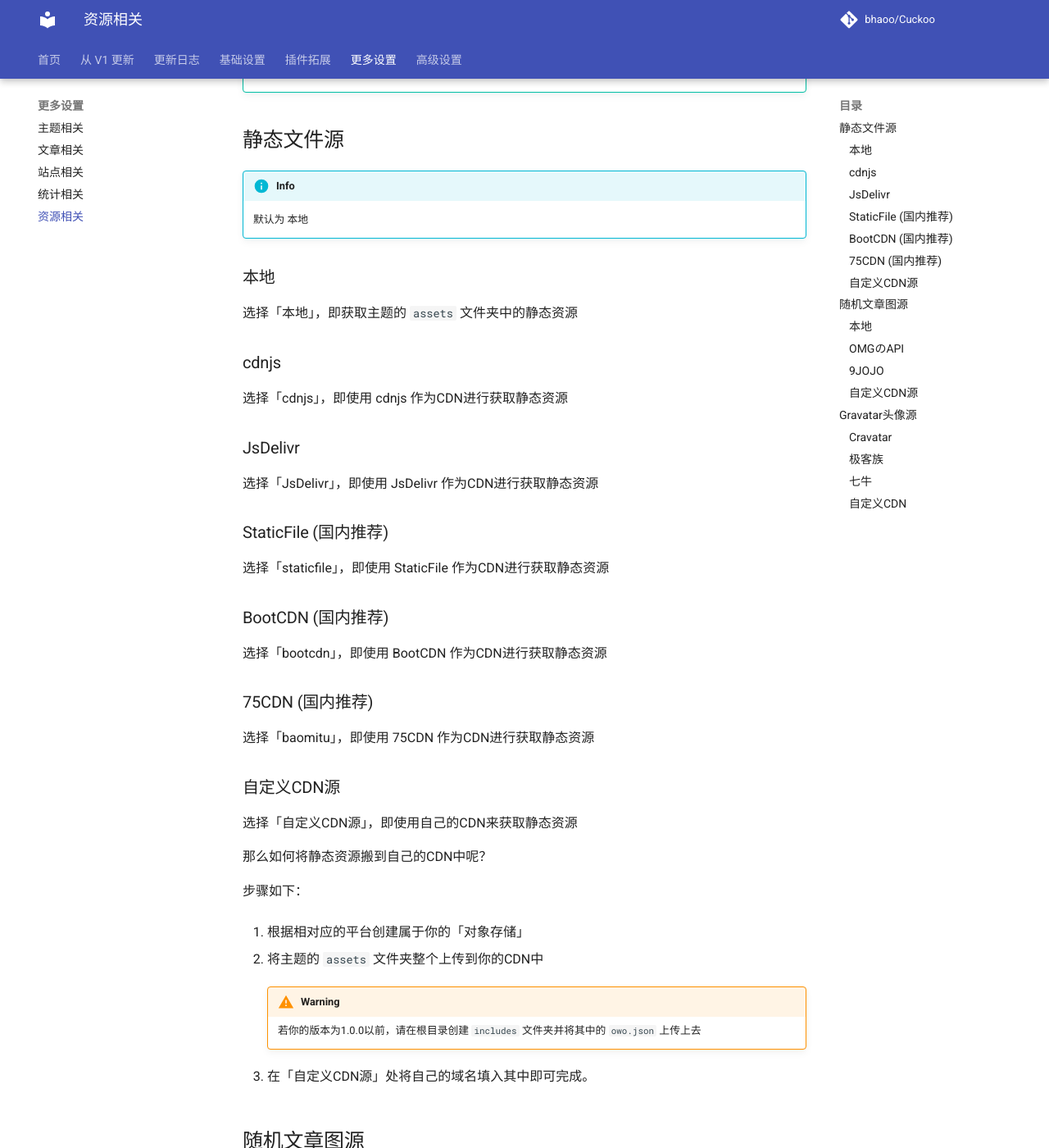
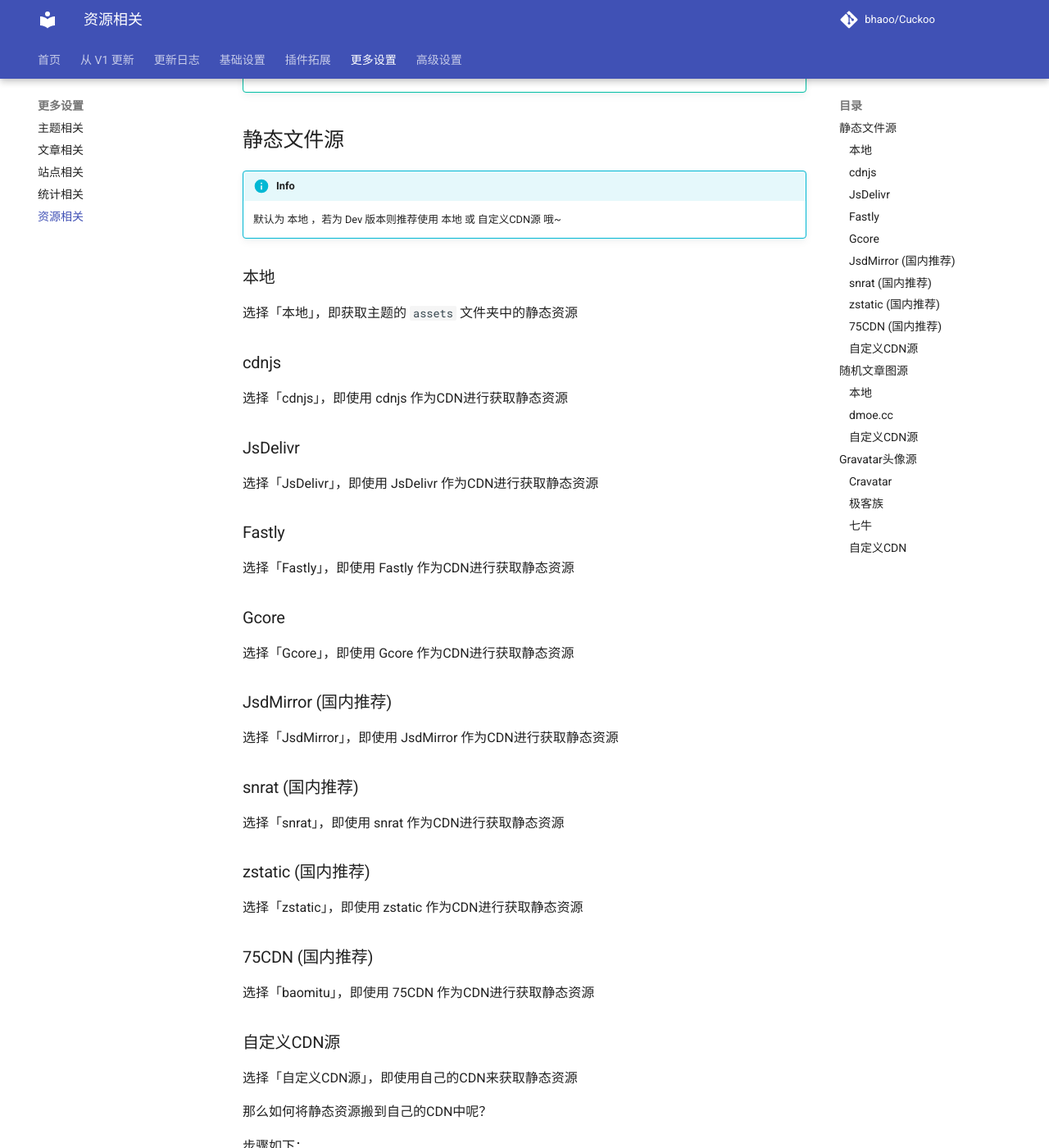
Before and after one commit to bhaoo/Cuckoo-Docs, an MkDocs documentation site: the page built from docs/更多设置/资源相关.md, in a window 1280 px wide and 1400 px high, scrolled down 232 px. Shown: the whole window at 82% size. Built offline with MkDocs 1.6.1 and Material for MkDocs 9.7.7, drawn with Linux system fonts in a browser that asks for light colours; comment, search, counter and statistics services are not loaded; some of the changed text lies outside the part shown.

Commit message:
📝 更新文档

```diff
--- a/docs/更多设置/资源相关.md
+++ b/docs/更多设置/资源相关.md
@@ -8,7 +8,7 @@
 
 !!! info
 
-    默认为 本地
+    默认为 本地 ，若为 Dev 版本则推荐使用 本地 或 自定义CDN源 哦~
 
 ### 本地
 
@@ -22,13 +22,25 @@
 
 选择「JsDelivr」，即使用 JsDelivr 作为CDN进行获取静态资源
 
-### StaticFile (国内推荐)
+### Fastly
 
-选择「staticfile」，即使用 StaticFile 作为CDN进行获取静态资源
+选择「Fastly」，即使用 Fastly 作为CDN进行获取静态资源
 
-### BootCDN (国内推荐)
+### Gcore
 
-选择「bootcdn」，即使用 BootCDN 作为CDN进行获取静态资源
+选择「Gcore」，即使用 Gcore 作为CDN进行获取静态资源
+
+### JsdMirror (国内推荐)
+
+选择「JsdMirror」，即使用 JsdMirror 作为CDN进行获取静态资源
+
+### snrat (国内推荐)
+
+选择「snrat」，即使用 snrat 作为CDN进行获取静态资源
+
+### zstatic (国内推荐)
+
+选择「zstatic」，即使用 zstatic 作为CDN进行获取静态资源
 
 ### 75CDN (国内推荐)
 
@@ -56,23 +68,19 @@
 
 !!! info
 
-    默认为 9JOJO
+    默认为 dmoe.cc
 
 ### 本地
 
 选择「本地」，即使用主题的 `random` 文件夹中的图片作为随机图源
 
-### OMGのAPI
+### dmoe.cc
 
-选择「OMGのAPI」，即使用OMG的随机图源API
-
-### 9JOJO
-
-选择「9JOJO」，即使用OMG的随机图源API
+选择「dmoe.cc」，即使用 dmoe.cc 的随机图源API
 
 ### 自定义CDN源
 
-选择「自定义CDN源」，即使用自定义的随机图源API
+选择「自定义CDN源」，即使用自定义的随机图源API，若出现图片完全重复可以在结尾加上 `?rand={rand}`
 
 ## Gravatar头像源
 
--- a/mkdocs.yml
+++ b/mkdocs.yml
@@ -21,7 +21,7 @@ theme:
 repo_url: https://github.com/bhaoo/Cuckoo
 repo_name: bhaoo/Cuckoo
 
-copyright: Copyright © 2020-2023 <a href="https://dwd.moe/" target="_blank">Bhao</a>, under GPL-3.0 License.
+copyright: Copyright © 2020-2025 <a href="https://dwd.moe/" target="_blank">Bhao</a>, under GPL-3.0 License.
 
 markdown_extensions:
   - admonition
```
Also changed, not shown: docs/插件拓展/Mermaid.md (added, +7 -0 lines), docs/高级设置/抽屉相关.md (+28 -0 lines), images/drawerFooter.webp (added).
